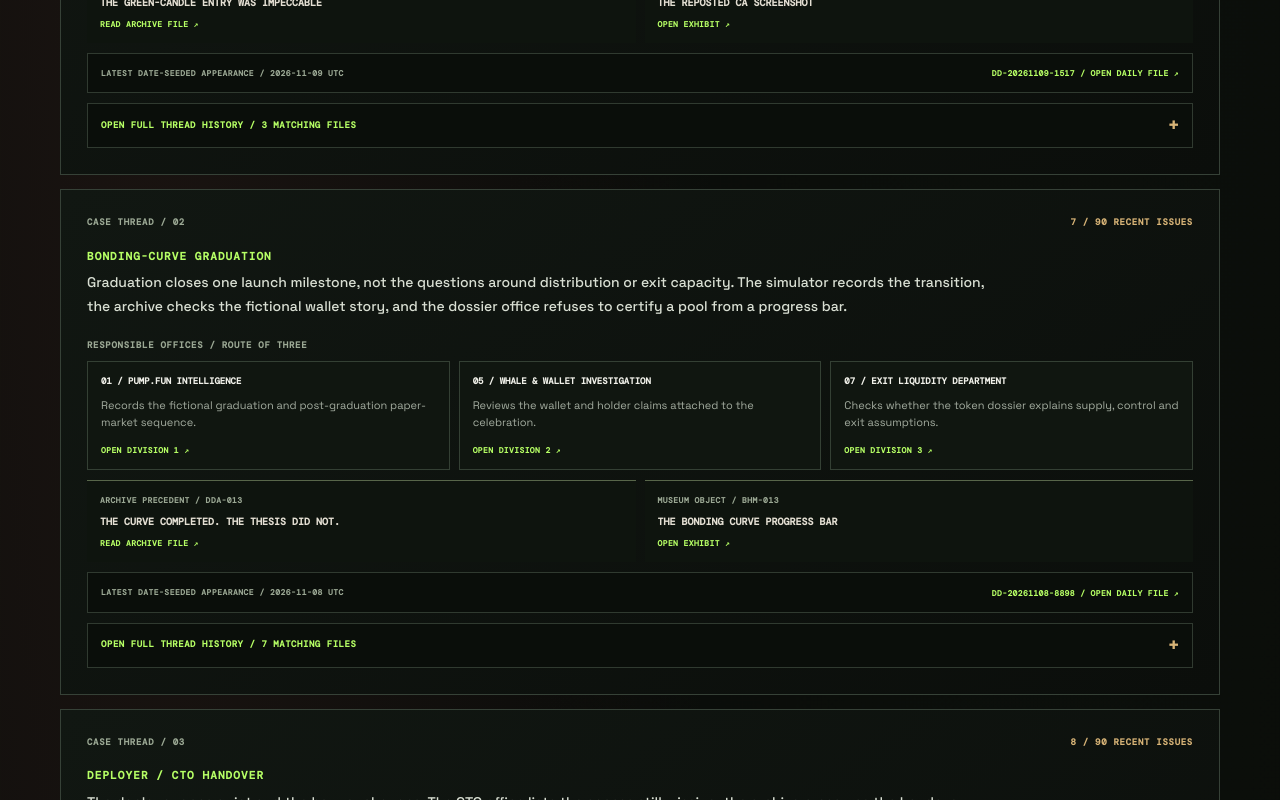
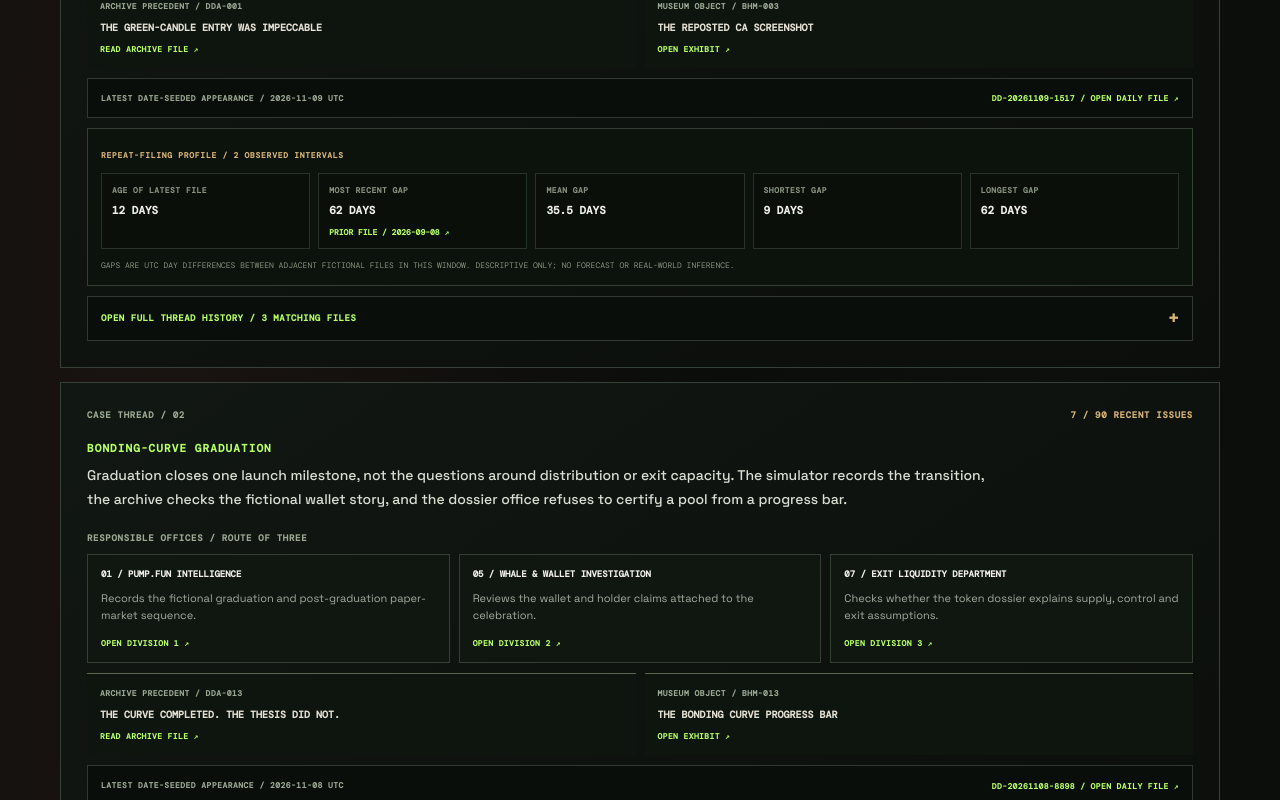
Before and after one commit to safherofficial/weird, a Next.js app: page /daily-office/atlas in a window 1280 px wide. Shown: the part 1700-2500 px from the top of the page. Built offline with nearby package versions, Linux system fonts and the light colour scheme.

Commit message:
Add date-seeded recurrence analysis to Case Atlas (U25.8)

```diff
--- a/app/daily-office/atlas/page.tsx
+++ b/app/daily-office/atlas/page.tsx
@@ -8,7 +8,7 @@ export const dynamic = "force-dynamic";
 
 export const metadata: Metadata = {
   title: "Department Case Atlas | THE DYOR DEPARTMENT",
-  description: "An interactive index of 18 fictional case themes, their three assigned offices, existing archive precedents and Museum exhibits across all ten Department divisions.",
+  description: "An interactive index of 18 fictional case themes, their assigned offices, archive precedents, Museum exhibits and date-seeded recurrence intervals across all ten Department divisions.",
   alternates: { canonical: "/daily-office/atlas" },
   robots: { index: false, follow: true },
 };
@@ -34,12 +34,12 @@ export default function DepartmentCaseAtlasPage() {
           <p className="eyebrow">THE DYOR DEPARTMENT / CROSS-DIVISION INDEX</p>
           <h1>THE CASE<br /><span>ATLAS.</span></h1>
           <p className="audit-intro__lead">
-            Eighteen recurring fictional case themes. Ten divisions. Thirty-six archive and Museum reference points. The Atlas shows who handles each file, which old records inform it and where the theme last appeared in the daily register.
+            Eighteen recurring fictional case themes. Ten divisions. Thirty-six archive and Museum reference points. The Atlas shows who handles each file, which old records inform it, how often the theme reappeared and how many UTC days separated its fictional daily filings.
           </p>
           <div className="department-case-atlas-intro__notice">
             <span>INDEX METHOD / DETERMINISTIC REFERENCE DATA</span>
             <strong>EVERY ROUTE LEADS TO AN EXISTING DEPARTMENT RECORD.</strong>
-            <small>THE 90-DAY APPEARANCE COUNTS ARE GENERATED FROM FICTIONAL UTC BRIEFINGS, NOT LIVE MARKET ACTIVITY.</small>
+            <small>COUNTS AND RECURRENCE GAPS ARE CALCULATED ONLY FROM FICTIONAL UTC BRIEFINGS, NOT LIVE MARKET ACTIVITY.</small>
           </div>
         </header>
         <DepartmentCaseAtlasClient atlas={atlas} />
--- a/app/daily-office/case-atlas.ts
+++ b/app/daily-office/case-atlas.ts
@@ -20,6 +20,21 @@ export type DepartmentCaseAtlasOccurrence = {
   href: string;
 };
 
+export type DepartmentCaseAtlasInterval = {
+  newerIssueDate: string;
+  olderIssueDate: string;
+  days: number;
+};
+
+export type DepartmentCaseAtlasRecurrence = {
+  daysSinceLatest: number | null;
+  previousOccurrence: DepartmentCaseAtlasOccurrence | null;
+  intervals: DepartmentCaseAtlasInterval[];
+  averageIntervalDays: number | null;
+  shortestIntervalDays: number | null;
+  longestIntervalDays: number | null;
+};
+
 export type DepartmentCaseAtlasEntry = {
   theme: string;
   narrative: string;
@@ -39,6 +54,7 @@ export type DepartmentCaseAtlasEntry = {
   occurrenceCount: number;
   latestOccurrence: DepartmentCaseAtlasOccurrence | null;
   occurrences: DepartmentCaseAtlasOccurrence[];
+  recurrence: DepartmentCaseAtlasRecurrence;
 };
 
 export type DepartmentCaseAtlasData = {
@@ -140,6 +156,12 @@ function dailyRecordHref(issueDate: string): string {
   return issueDate === today ? "/daily-office" : "/daily-office/archive/" + issueDate;
 }
 
+function utcDayDistance(newerDate: string, olderDate: string): number {
+  const newer = Date.parse(newerDate + "T00:00:00.000Z");
+  const older = Date.parse(olderDate + "T00:00:00.000Z");
+  return Math.round((newer - older) / 86400000);
+}
+
 export function buildDepartmentCaseAtlas(asOfDate: string, lookbackDays = 90): DepartmentCaseAtlasData {
   if (!isValidInstitutionalMemoryDate(asOfDate)) {
     throw new Error("The Case Atlas requires a valid current or past UTC issue date.");
@@ -198,6 +220,15 @@ export function buildDepartmentCaseAtlas(asOfDate: string, lookbackDays = 90): D
     });
 
     const appearance = appearances.get(theme);
+    const occurrences = appearance?.occurrences ?? [];
+    const intervals: DepartmentCaseAtlasInterval[] = occurrences.slice(1).map((olderOccurrence, index) => ({
+      newerIssueDate: occurrences[index].issueDate,
+      olderIssueDate: olderOccurrence.issueDate,
+      days: utcDayDistance(occurrences[index].issueDate, olderOccurrence.issueDate),
+    }));
+    const intervalValues = intervals.map((interval) => interval.days);
+    const latestOccurrence = occurrences[0] ?? null;
+
     return {
       theme,
       narrative: thread.narrative,
@@ -215,8 +246,16 @@ export function buildDepartmentCaseAtlas(asOfDate: string, lookbackDays = 90): D
         href: "/museum/exhibits/" + relic.slug,
       },
       occurrenceCount: appearance?.count ?? 0,
-      latestOccurrence: appearance?.latest ?? null,
-      occurrences: appearance?.occurrences ?? [],
+      latestOccurrence,
+      occurrences,
+      recurrence: {
+        daysSinceLatest: latestOccurrence ? utcDayDistance(asOfDate, latestOccurrence.issueDate) : null,
+        previousOccurrence: occurrences[1] ?? null,
+        intervals,
+        averageIntervalDays: intervalValues.length ? intervalValues.reduce((sum, days) => sum + days, 0) / intervalValues.length : null,
+        shortestIntervalDays: intervalValues.length ? Math.min(...intervalValues) : null,
+        longestIntervalDays: intervalValues.length ? Math.max(...intervalValues) : null,
+      },
     };
   });
 
--- a/app/daily-office/department-case-atlas-client.tsx
+++ b/app/daily-office/department-case-atlas-client.tsx
@@ -151,6 +151,62 @@ export default function DepartmentCaseAtlasClient({ atlas }: DepartmentCaseAtlas
                   )}
                 </div>
 
+                <section className="department-case-atlas__recurrence" aria-label={"Recurrence profile for " + entry.theme}>
+                  <div className="department-case-atlas__recurrence-heading">
+                    <span>REPEAT-FILING PROFILE / {entry.recurrence.intervals.length} OBSERVED INTERVALS</span>
+                  </div>
+                  <div className="department-case-atlas__recurrence-grid">
+                    <div>
+                      <small>AGE OF LATEST FILE</small>
+                      <strong>
+                        {entry.recurrence.daysSinceLatest === null
+                          ? "NO FILE IN WINDOW"
+                          : entry.recurrence.daysSinceLatest === 0
+                            ? "TODAY"
+                            : entry.recurrence.daysSinceLatest + " DAYS"}
+                      </strong>
+                    </div>
+                    <div>
+                      <small>MOST RECENT GAP</small>
+                      {entry.recurrence.previousOccurrence ? (
+                        <>
+                          <strong>{entry.recurrence.intervals[0]?.days} DAYS</strong>
+                          <Link href={entry.recurrence.previousOccurrence.href}>
+                            PRIOR FILE / {entry.recurrence.previousOccurrence.issueDate} ↗
+                          </Link>
+                        </>
+                      ) : (
+                        <strong>{entry.latestOccurrence ? "NO PRIOR FILE IN WINDOW" : "NO FILE IN WINDOW"}</strong>
+                      )}
+                    </div>
+                    <div>
+                      <small>MEAN GAP</small>
+                      <strong>
+                        {entry.recurrence.averageIntervalDays === null
+                          ? "NOT CALCULABLE"
+                          : entry.recurrence.averageIntervalDays.toFixed(1) + " DAYS"}
+                      </strong>
+                    </div>
+                    <div>
+                      <small>SHORTEST GAP</small>
+                      <strong>
+                        {entry.recurrence.shortestIntervalDays === null
+                          ? "NOT RECORDED"
+                          : entry.recurrence.shortestIntervalDays + " DAYS"}
+                      </strong>
+                    </div>
+                    <div>
+                      <small>LONGEST GAP</small>
+                      <strong>
+                        {entry.recurrence.longestIntervalDays === null
+                          ? "NOT RECORDED"
+                          : entry.recurrence.longestIntervalDays + " DAYS"}
+                      </strong>
+                    </div>
+                  </div>
+                  <p>GAPS ARE UTC DAY DIFFERENCES BETWEEN ADJACENT FICTIONAL FILES IN THIS WINDOW. DESCRIPTIVE ONLY; NO FORECAST OR REAL-WORLD INFERENCE.</p>
+                </section>
+
                 {entry.occurrences.length > 0 ? (
                   <details className="department-case-atlas__timeline">
                     <summary>OPEN FULL THREAD HISTORY / {entry.occurrences.length} MATCHING FILES</summary>
```
Also changed, not shown: app/globals.css, 1 other file (tests, documents, lock files or other folders).
